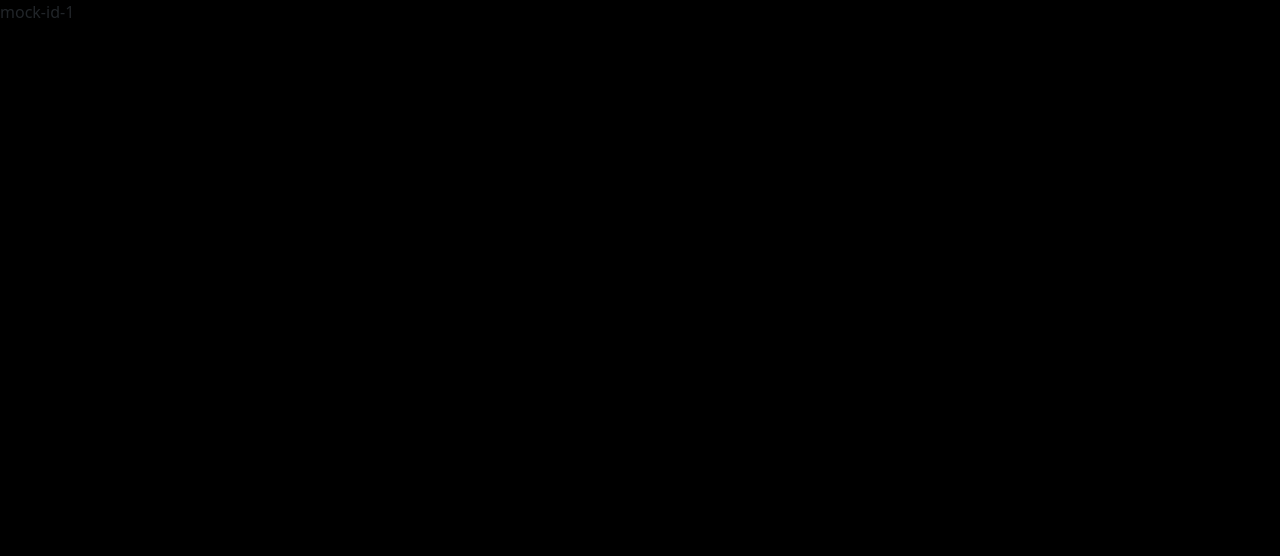
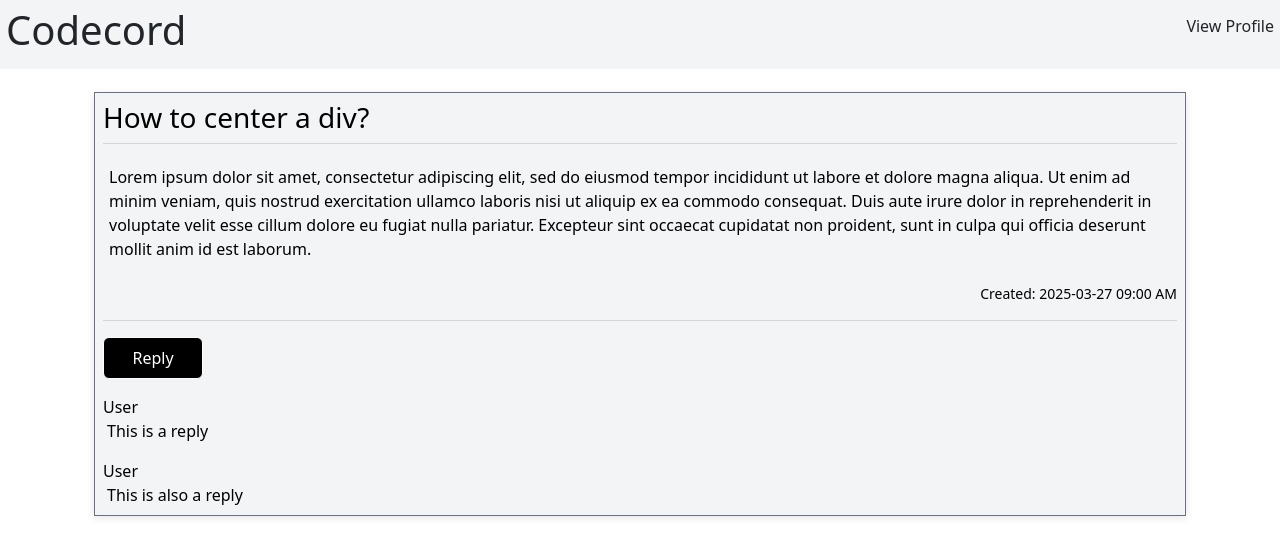
Before and after one commit to adambpp/CodeCord, a Next.js app in the folder frontend/: page /channels/Announcements/message/mock-id-1 in a window 1280 px wide. Shown: the top 556 px of the page. Built offline with nearby package versions, Linux system fonts and the light colour scheme.

Commit message:
Adjusted css

```diff
--- a/frontend/src/app/channels/[channelTopic]/message/[messageId]/page.js
+++ b/frontend/src/app/channels/[channelTopic]/message/[messageId]/page.js
@@ -17,5 +17,105 @@ export default function SingleMessageViewPage({ params }) {
   // is a promise
   const messageId = decodeURIComponent(use(params).messageId);
 
-  return <p>{messageId}</p>;
+  // State variables and handlers
+  const [show, setShow] = useState(false);
+  const handleClose = () => setShow(false);
+  const handleShow = () => setShow(true);
+  const [replyContents, setReplyContents] = useState("");
+
+  // const { data, error } = useSWR(
+  //   `http://localhost:3001/api/posts/${messageId}`,
+  //   fetcher,
+  //   {
+  //     refreshInterval: 3000, // Refresh every 3 seconds
+  //     revalidateOnFocus: true, // Optional: Refresh when window regains focus
+  //   }
+  // );
+
+  const message = {
+    _id: "mock-id-1",
+    topic: "How to center a div?",
+    data: "Lorem ipsum dolor sit amet, consectetur adipiscing elit, sed do eiusmod tempor incididunt ut labore et dolore magna aliqua. Ut enim ad minim veniam, quis nostrud exercitation ullamco laboris nisi ut aliquip ex ea commodo consequat. Duis aute irure dolor in reprehenderit in voluptate velit esse cillum dolore eu fugiat nulla pariatur. Excepteur sint occaecat cupidatat non proident, sunt in culpa qui officia deserunt mollit anim id est laborum.",
+    timestamp: "2025-03-27 09:00 AM",
+  };
+
+  const replies = [
+    {
+      _id: "1",
+      type: "reply",
+      messageId: "mock-id-1",
+      data: "This is a reply",
+      timestamp: new Date().toLocaleString("sv-SE"),
+    },
+    {
+      _id: "2",
+      type: "reply",
+      messageId: "mock-id-1",
+      data: "This is also a reply",
+      timestamp: new Date().toLocaleString("sv-SE"),
+    },
+  ];
+
+  return (
+    <div className="flex flex-col gap-3 min-w-2xl border-gray-500 border-[0.5px] bg-gray-100 text-black shadow-[0_2px_8px_rgba(0,0,0,0.1)] text-decoration-none p-2">
+      <div>
+        <h3 className="font-bold">{message.topic}</h3>
+        <div className="bg-gray-300 p-[0.3px]"></div>
+      </div>
+      <p className="p-1.5 m-0">{message.data}</p>
+      <small className="flex justify-end">Created: {message.timestamp}</small>
+      <div className="bg-gray-300 p-[0.3px]"></div>
+      <Button
+        variant="primary"
+        onClick={handleShow}
+        className="bg-black font-medium max-w-[100px] text-white p-2 rounded-md border-white"
+      >
+        Reply
+      </Button>
+
+      <Modal show={show} variant="primary">
+        <Modal.Header closeButton onClick={handleClose}>
+          <Modal.Title>Create New Reply</Modal.Title>
+        </Modal.Header>
+        <Modal.Body>
+          <Form>
+            <Form.Group className="mb-3">
+              <Form.Label>Content</Form.Label>
+              <Form.Control
+                as="textarea"
+                rows={3}
+                value={replyContents}
+                onChange={(e) => setReplyContents(e.target.value)}
+                placeholder="What would you like to say?"
+              />
+            </Form.Group>
+          </Form>
+        </Modal.Body>
+        <Modal.Footer>
+          <Button variant="secondary" onClick={handleClose}>
+            Close
+          </Button>
+          <Button variant="primary" onClick={console.log("e")}>
+            Post
+          </Button>
+        </Modal.Footer>
+      </Modal>
+      {replies.map((reply) => (
+        <ReplyBox
+          key={reply._id}
+          data={reply.data}
+          timestamp={reply.timestamp}
+        />
+      ))}
+    </div>
+  );
 }
+
+export function ReplyBox({ data, timestamp }) {
+  return (
+    <div className="flex flex-col">
+      <p className="m-0">User</p>
+      <p className="m-0 pl-1">{data}</p>
+    </div>
+  );
+}
--- a/frontend/src/app/channels/[channelTopic]/page.js
+++ b/frontend/src/app/channels/[channelTopic]/page.js
@@ -91,12 +91,12 @@ export default function ChannelTopicPage({ params }) {
   ];
 
   return (
-    <div className="bg-black text-white flex flex-col justify-center items-center gap-3">
+    <div className="text-black flex flex-col justify-center items-center gap-3">
       <h1 className="text-4xl font-bold">Channel: {channelTopic}</h1>
       <Button
         variant="primary"
         onClick={handleShow}
-        className="bg-white font-medium text-black p-2 rounded-md border-white"
+        className="bg-black font-medium text-white p-2 rounded-md border-white"
       >
         Create New Message
       </Button>
@@ -154,9 +154,13 @@ export default function ChannelTopicPage({ params }) {
 
 export function MessageBox({ id, topic, data, timestamp, channelTopic }) {
   return (
-    <div className="flex flex-col gap-3 border-2 border-white text-white text-decoration-none rounded-[4px] p-2">
-      <h3 className="font-bold text-center">{topic}</h3>
-      <p className="p-1.5">{data}</p>
+    <div className="flex flex-col gap-3 min-w-2xl border-gray-500 border-[0.5px] bg-gray-100 text-black shadow-[0_2px_8px_rgba(0,0,0,0.1)] text-decoration-none p-2">
+      <div>
+        <h3 className="font-bold">{topic}</h3>
+        <div className="bg-gray-300 p-[0.3px]"></div>
+      </div>
+      <p className="p-1.5 m-0">{data}</p>
+      <div className="bg-gray-300 p-[0.3px]"></div>
       <div className="flex justify-between">
         <Link
           href={`/channels/${encodeURIComponent(
@@ -167,7 +171,7 @@ export function MessageBox({ id, topic, data, timestamp, channelTopic }) {
           <FontAwesomeIcon icon={faComment} />
           <p className="m-0">View Replies</p>
         </Link>
-        <small>{timestamp}</small>
+        <small className="flex items-center">{timestamp}</small>
       </div>
     </div>
   );
--- a/frontend/src/app/channels/page.js
+++ b/frontend/src/app/channels/page.js
@@ -119,12 +119,12 @@ export default function ChannelsPage() {
   ];
 
   return (
-    <div className="bg-black text-white flex flex-col justify-center items-center gap-3">
+    <div className="text-black flex flex-col justify-center items-center gap-3">
       <h1 className="font-bold text-4xl m-5">Channels</h1>
       <Button
         variant="primary"
         onClick={handleShow}
-        className="bg-white font-medium text-black p-2 rounded-md border-white"
+        className="bg-black font-medium text-white p-2 rounded-md border-white"
       >
         Create New Channel
       </Button>
@@ -181,10 +181,13 @@ export default function ChannelsPage() {
 export function ChannelBox({ id, topic, description, time }) {
   return (
     <Link
-      href={`/channels/${encodeURIComponent(topic)}?channelId=${id}`} //             boostrap util vv
-      className="flex flex-col gap-3 min-w-2xl border-2 border-white text-white text-decoration-none rounded-2xl p-2 transition-all duration-300 hover:scale-105 hover:shadow-lg transform-gpu"
+      href={`/channels/${encodeURIComponent(topic)}?channelId=${id}`}
+      className="flex flex-col gap-3 min-w-2xl border-gray-500 border-[0.5px] bg-gray-100 text-black shadow-[0_2px_8px_rgba(0,0,0,0.1)] text-decoration-none p-2 transition-all duration-150 hover:border-3 transform-gpu"
     >
-      <h3 className="text-2xl font-bold">{topic}</h3>
+      <div>
+        <h3 className="text-3xl font-extrabold">{topic}</h3>
+        <div className="bg-gray-300 p-[0.3px]"></div>
+      </div>
       <p className="flex justify-center">{description}</p>
       <small className="flex justify-end">Created: {time}</small>
     </Link>
--- /dev/null
+++ b/frontend/src/app/components/header.js
@@ -0,0 +1,15 @@
+// /src/app/components/header.js
+
+export default function Header() {
+  return (
+    <div className="bg-gray-100 flex justify-between items-center p-1.5 shadow-2xs">
+      <div>
+        <h1 className="font-bold text-2xl">Codecord</h1>
+      </div>
+
+      <div>
+        <p>View Profile</p> {/* Turn this into a Link or Button later*/}
+      </div>
+    </div>
+  );
+}
--- a/frontend/src/app/globals.css
+++ b/frontend/src/app/globals.css
@@ -1,25 +1,5 @@
 @import "tailwindcss";
-:root {
-  --background: #ffffff;
-  --foreground: #171717;
-}
-
-@theme inline {
-  --color-background: var(--background);
-  --color-foreground: var(--foreground);
-  --font-sans: var(--font-geist-sans);
-  --font-mono: var(--font-geist-mono);
-}
-
-@media (prefers-color-scheme: dark) {
-  :root {
-    --background: #0a0a0a;
-    --foreground: #ededed;
-  }
-}
 
 body {
-  background: var(--background);
-  color: var(--foreground);
   font-family: Arial, Helvetica, sans-serif;
 }
--- a/frontend/src/app/layout.js
+++ b/frontend/src/app/layout.js
@@ -1,5 +1,6 @@
 import { Geist, Geist_Mono } from "next/font/google";
 import "./globals.css";
+import Header from "./components/header";
 
 const geistSans = Geist({
   variable: "--font-geist-sans",
@@ -20,9 +21,10 @@ export default function RootLayout({ children }) {
   return (
     <html lang="en">
       <body
-        className={`${geistSans.variable} ${geistMono.variable} antialiased min-h-screen bg-black`}
+        className={`${geistSans.variable} ${geistMono.variable} antialiased min-h-screen bg-white box-border`}
       >
-        {children}
+        <Header />
+        <main className="container mx-auto p-4">{children}</main>
       </body>
     </html>
   );
--- a/frontend/src/app/page.js
+++ b/frontend/src/app/page.js
@@ -10,7 +10,7 @@ export default function Home() {
       </p>
       <Link
         href="/channels"
-        className="bg-white font-medium text-black p-2 rounded-md hover:bg-gray-400 duration-300 ease-in-out"
+        className="bg-black font-medium text-white p-2 rounded-md hover:bg-gray-600 duration-300 ease-in-out"
       >
         View Channels
       </Link>
```
